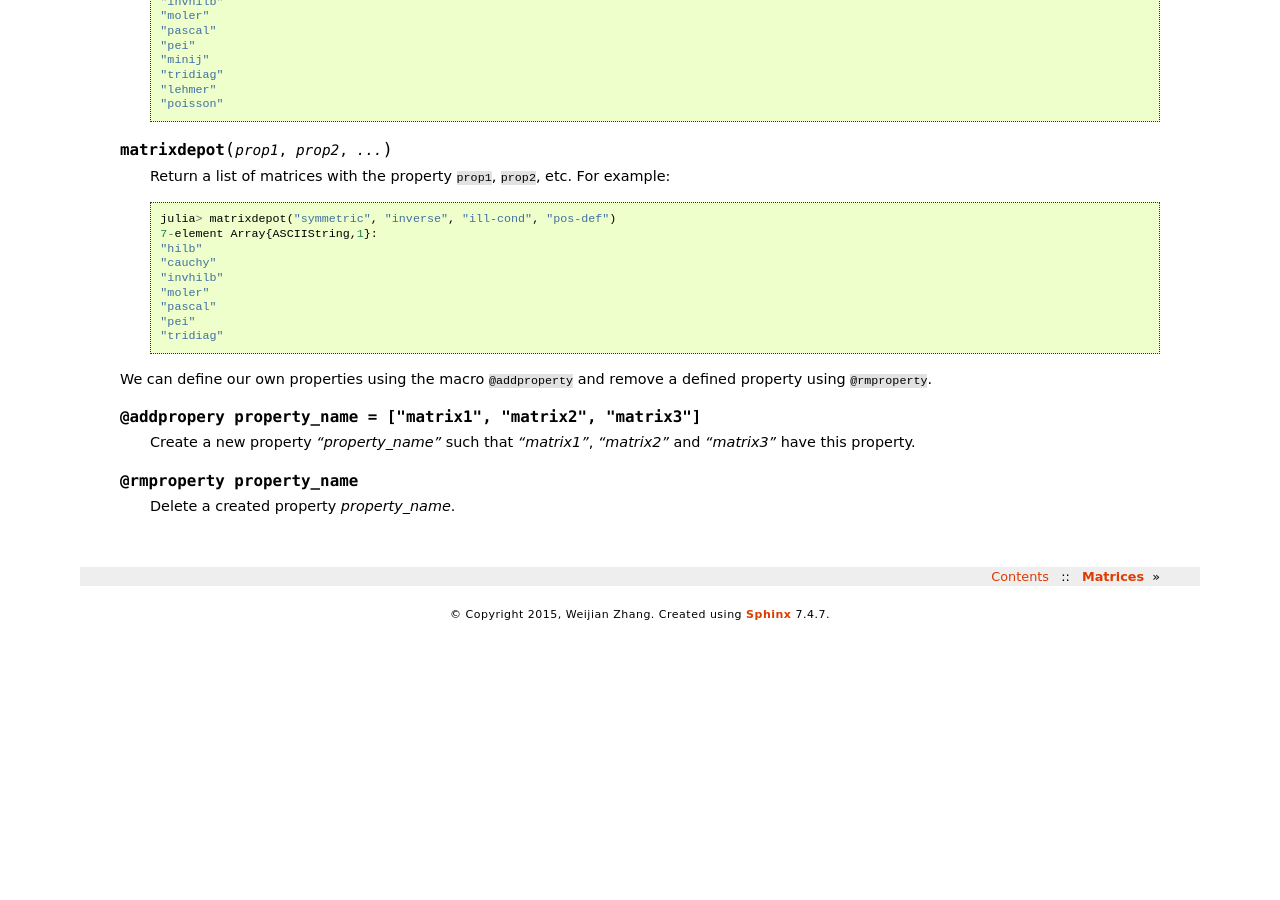
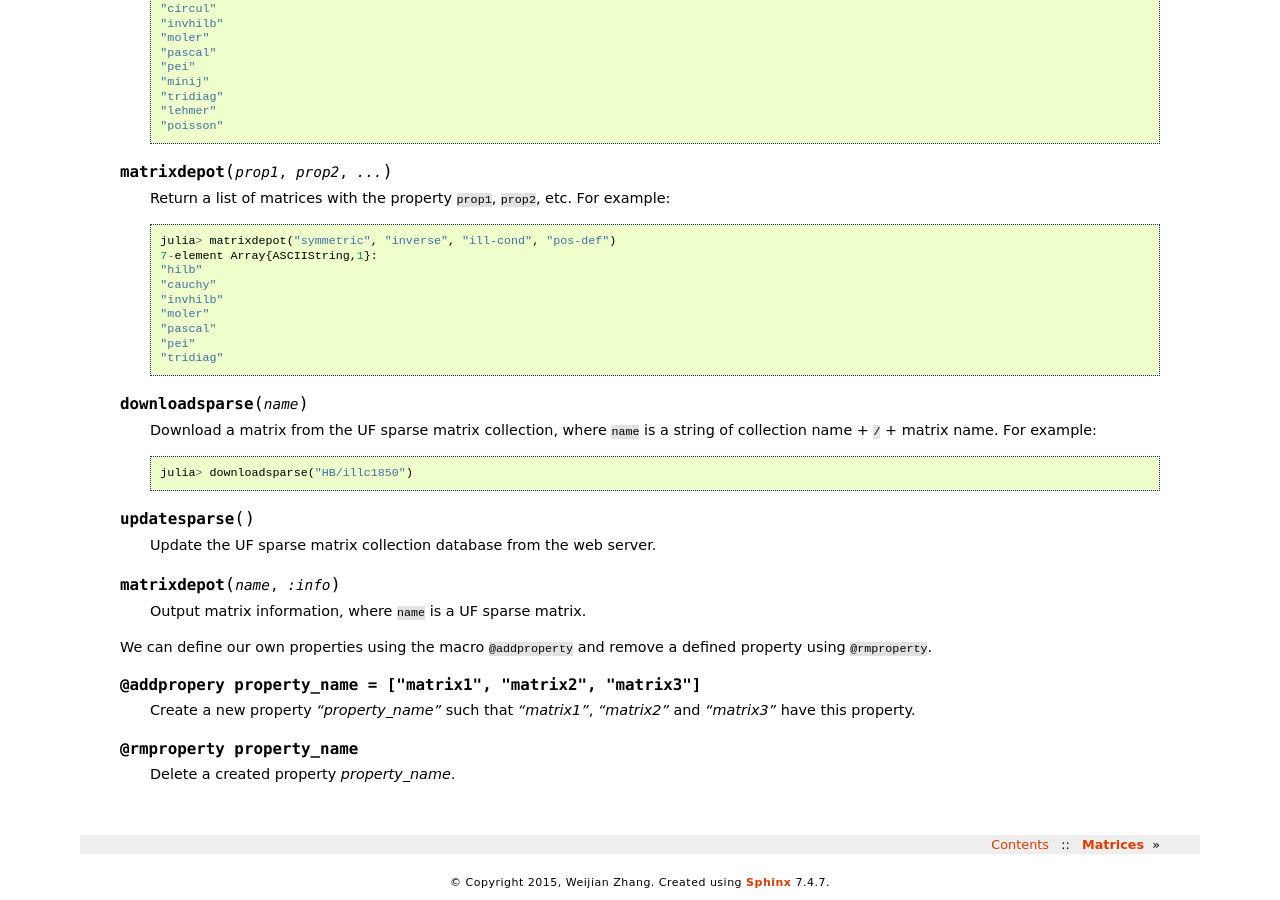
Before and after one commit to JuliaLinearAlgebra/MatrixDepot.jl, a Sphinx documentation site: the page built from doc/index.rst, in a window 1280 px wide and 900 px high, scrolled down 1455 px. Built offline with Sphinx 7.4.7, drawn with Linux system fonts in a browser that asks for light colours; before the commit the page ends 2087 px from its top, so only the background shows below that; some of the changed text lies outside the part shown.

Commit message:
update doc information to include UF sparse matrix

```diff
--- a/doc/index.rst
+++ b/doc/index.rst
@@ -123,6 +125,24 @@ matrices is symbolized by ``"symmetric"``.
     "pei"
     "tridiag"
 
+.. function:: downloadsparse(name)
+
+    Download a matrix from the UF sparse matrix collection, where ``name``
+    is a string of collection name + ``/`` + matrix name. For example::
+
+      julia> downloadsparse("HB/illc1850")
+
+
+.. function:: updatesparse()
+
+    Update the UF sparse matrix collection database from the web server.
+
+
+.. function:: matrixdepot(name, :info)
+
+    Output matrix information, where ``name`` is a UF sparse matrix.
+
+
 We can define our own properties using the macro ``@addproperty`` and
 remove a defined property using ``@rmproperty``.
 
```
Also changed, not shown: other parts of doc/index.rst (+2 -0 lines), doc/ufsparse.rst (added, +33 -0 lines).
